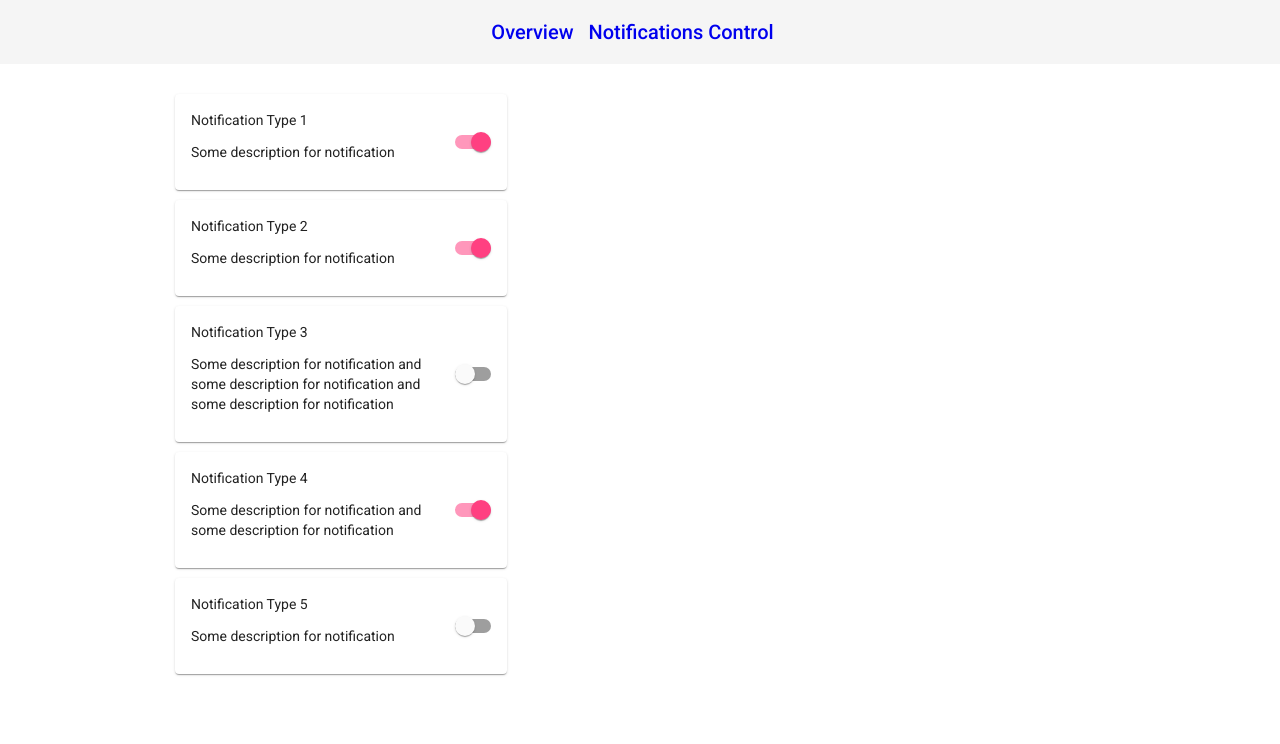
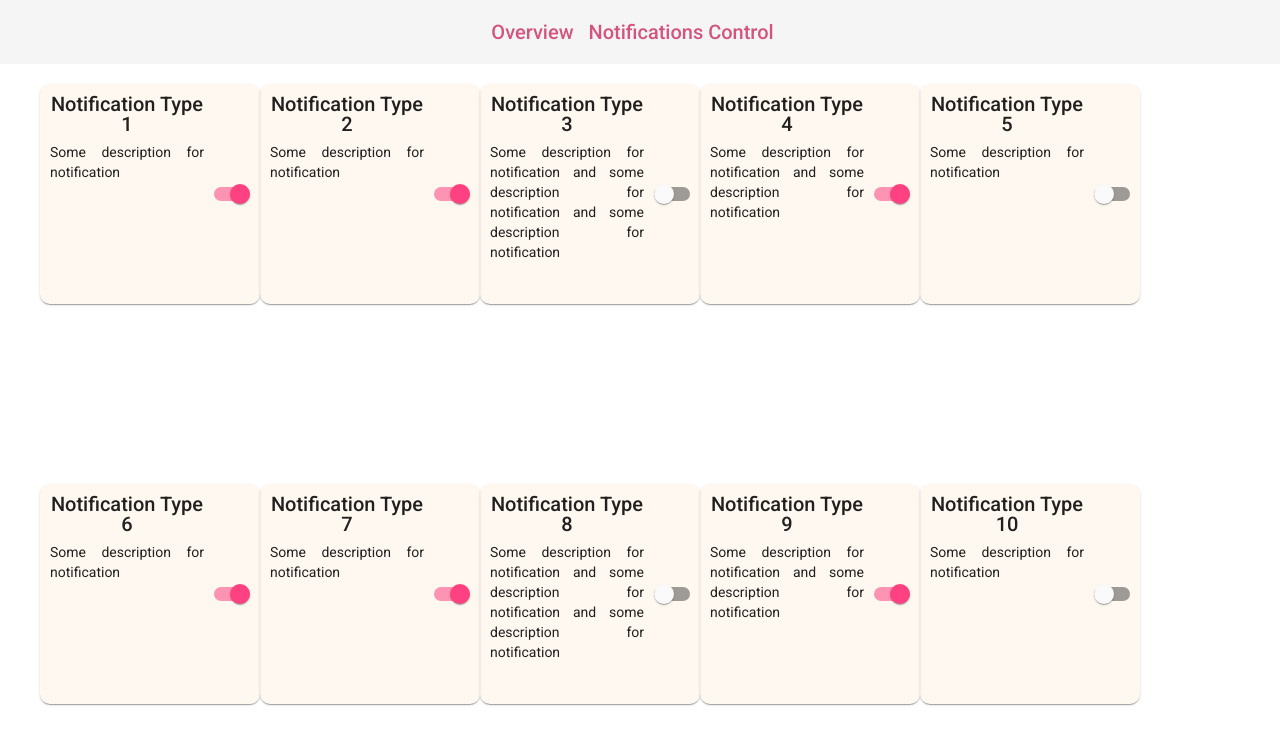
Before and after one commit to banksiaglobal/femtech-reminder, an Angular app in the folder angular/: page /notifications-control in a window 1280 px wide. Shown: the top 744 px of the page. Built offline with nearby package versions, Linux system fonts and the light colour scheme.

Commit message:
refactor: refactor style for notifications

```diff
--- a/angular/src/app/app.component.html
+++ b/angular/src/app/app.component.html
@@ -1,11 +1,9 @@
 <mat-toolbar>
   <span>
-    <a href="" routerLink="/overview">
-      Overview
-    </a>
+    <a class="link-page" href="" routerLink="/overview"> Overview </a>
   </span>
   <span>
-    <a href="" routerLink="/notifications-control">
+    <a class="link-page" href="" routerLink="/notifications-control">
       Notifications Control
     </a>
   </span>
--- a/angular/src/app/app.component.scss
+++ b/angular/src/app/app.component.scss
@@ -10,3 +10,7 @@ span {
     text-decoration: none;
   }
 }
+
+.link-page {
+  color: #d3547d;
+}
--- a/angular/src/app/start-page/notifications-control/notifications-control-form/notifications-control-form.component.html
+++ b/angular/src/app/start-page/notifications-control/notifications-control-form/notifications-control-form.component.html
@@ -1,9 +1,18 @@
-<div class="notifications-box" *ngIf="data.length > 0">
-  <mat-card class="notifications-box-card" *ngFor="let item of data">
-    <div>
-      <p>{{ item.title }}</p>
-      <p>{{ item.description }}</p>
-    </div>
-    <mat-slide-toggle [checked]="item.state" (change)="changeState.emit(item.id)"></mat-slide-toggle>
-  </mat-card>
+<div class="notifications-page">
+  <div class="notifications-box" *ngIf="data.length > 0">
+    <mat-card class="notifications-box-card" *ngFor="let item of data">
+      <div class="notifications-box-card_content">
+        <mat-card-title class="notifications-box-card_title">
+          {{ item.title }}
+        </mat-card-title>
+        <mat-card-content class="notifications-box-card_description">
+          {{ item.description }}
+        </mat-card-content>
+      </div>
+      <mat-slide-toggle
+        [checked]="item.state"
+        (change)="changeState.emit(item.id)"
+      ></mat-slide-toggle>
+    </mat-card>
+  </div>
 </div>
--- a/angular/src/app/start-page/notifications-control/notifications-control-form/notifications-control-form.component.scss
+++ b/angular/src/app/start-page/notifications-control/notifications-control-form/notifications-control-form.component.scss
@@ -1,13 +1,45 @@
+.notifications-page {
+  margin: 0 auto;
+  max-width: 1200px;
+  padding: 20px;
+  height: 100%;
+}
+
 .notifications-box {
-  max-width: 930px;
-  margin: 0 auto;
-  padding: 30px;
+  display: flex;
+  flex-direction: row;
+  flex-wrap: wrap;
+  justify-content: flex-start;
+  height: 100%;
 
   &-card {
-    width: 300px;
     display: flex;
     justify-content: space-between;
     align-items: center;
-    margin-bottom: 10px;
+    gap: 10px;
+    max-width: 200px;
+    max-height: 200px;
+    padding: 10px;
+    background-color: #ffe4c442;
+    border-radius: 10px;
+
+
+  &_content {
+    display: flex;
+    flex-direction: column;
+    height: 100%;
+  }
+
+  &_title {
+    flex: 0 0 auto;
+    font-size: 20px;
+    text-align: center;
+
+  }
+
+  &_description {
+    flex: 1 0 auto;
+    text-align: justify;
   }
 }
+}
--- a/angular/src/app/start-page/notifications-control/notifications-control-page/notifications-control-page.component.ts
+++ b/angular/src/app/start-page/notifications-control/notifications-control-page/notifications-control-page.component.ts
@@ -37,6 +37,36 @@ export class NotificationsControlPageComponent implements OnInit {
       description: 'Some description for notification',
       state: false,
     },
+    {
+      id: '6',
+      title: 'Notification Type 6',
+      description: 'Some description for notification',
+      state: true,
+    },
+    {
+      id: '7',
+      title: 'Notification Type 7',
+      description: 'Some description for notification',
+      state: true,
+    },
+    {
+      id: '8',
+      title: 'Notification Type 8',
+      description: 'Some description for notification and some description for notification and some description for notification',
+      state: false,
+    },
+    {
+      id: '9',
+      title: 'Notification Type 9',
+      description: 'Some description for notification and some description for notification',
+      state: true,
+    },
+    {
+      id: '10',
+      title: 'Notification Type 10',
+      description: 'Some description for notification',
+      state: false,
+    },
   ]
 
   constructor() { }
--- a/angular/src/app/start-page/start-page-table/start-page-table/start-page-component-table.component.ts
+++ b/angular/src/app/start-page/start-page-table/start-page-table/start-page-component-table.component.ts
@@ -21,7 +21,7 @@ export class StartPageComponentTableComponent implements OnChanges, AfterViewIni
   }
 
   ngOnChanges(changes: SimpleChanges): void {
-    if (changes['data'].currentValue) this.dataSource.data = changes['data'].currentValue;
+    if (changes['data'].currentValue) this.dataSource.data = changes['data'].currentValue.patients;
   }
 
   ngAfterViewInit() {
```
